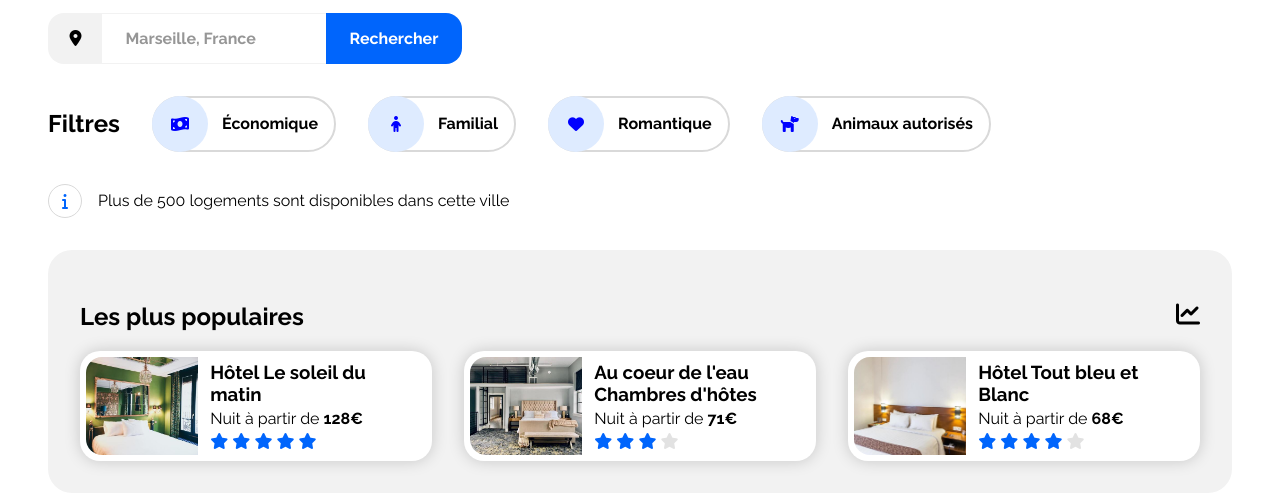
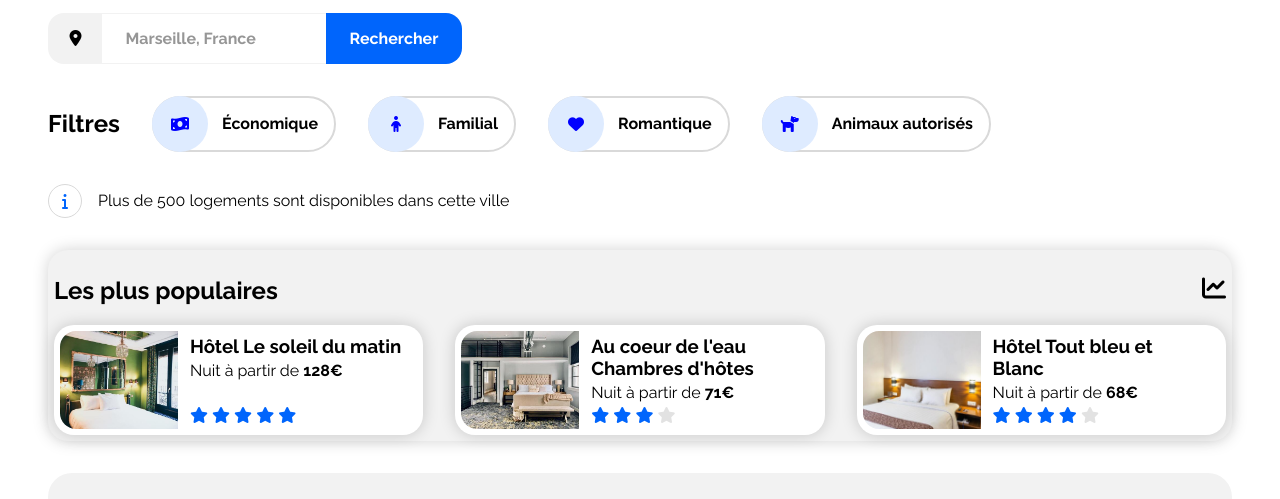
Before and after one commit to cindel988/CindyDelelis_2_03082021, a plain HTML site: page index.html in a window 1280 px wide. Shown: the part 184-683 px from the top of the page. Drawn offline with Linux system fonts and the light colour scheme.

Commit message:
Modifications css

```diff
--- a/css/styles.css
+++ b/css/styles.css
@@ -338,14 +338,21 @@ figure {
 /*HOSTING_POPULAR*/
 
 aside.hostingPopular {
-  column-gap: 2rem;
-  row-gap: 2rem;
+  display: grid;
+  padding: 0.375rem;
+  border-radius: 1.25rem;
+  box-shadow: 0 0 16px #0000002e;
+  transition-duration: 0.1s;
+  cursor: pointer;
+  box-sizing: border-box;
+  height: 100%;
 }
 
 .thumbs {
   display: grid;
   grid-template-columns: repeat(3, 1fr);
   grid-gap: 2rem;
+
 }
 .hostingPopularTitle {
   margin: 1;
@@ -354,8 +361,8 @@ aside.hostingPopular {
 }
 .hostingPopularWrapcontent {
   display: flex;
+  height: 100%;
   align-items: stretch;
-  height: 100%;
   overflow: auto;
 }
 .hostingPopularWrapcontentWrapimg {
```
